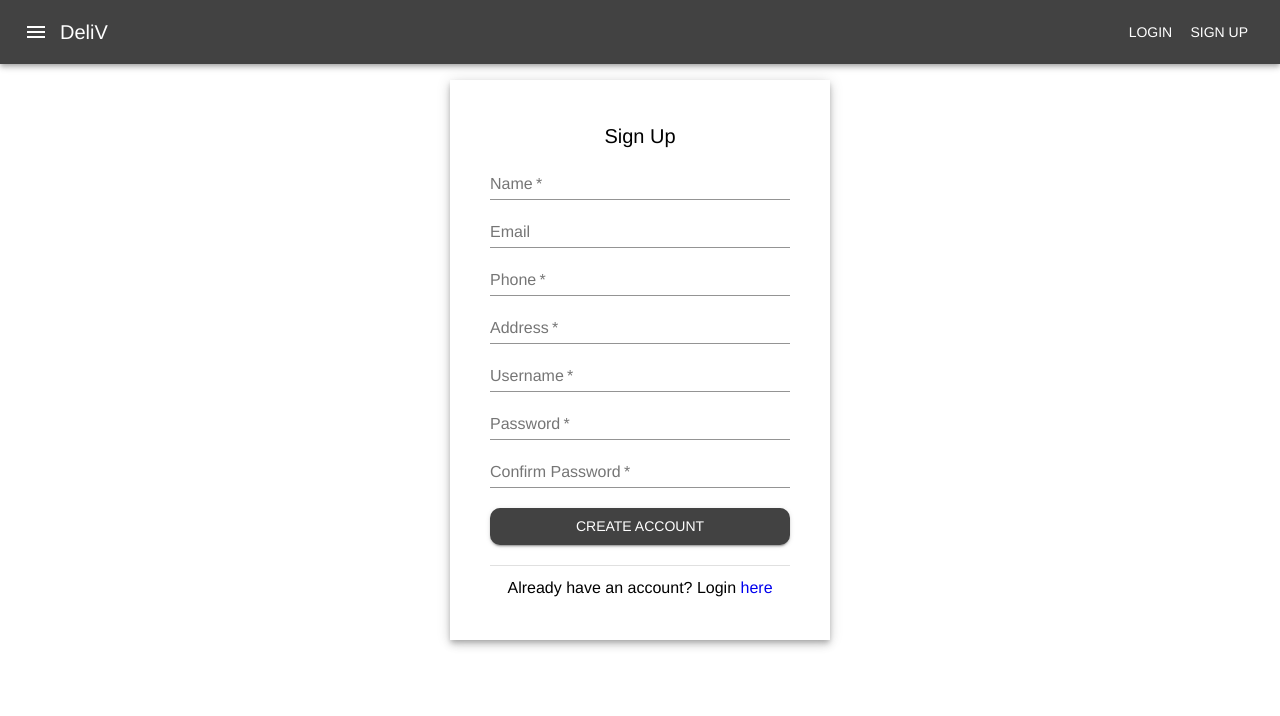
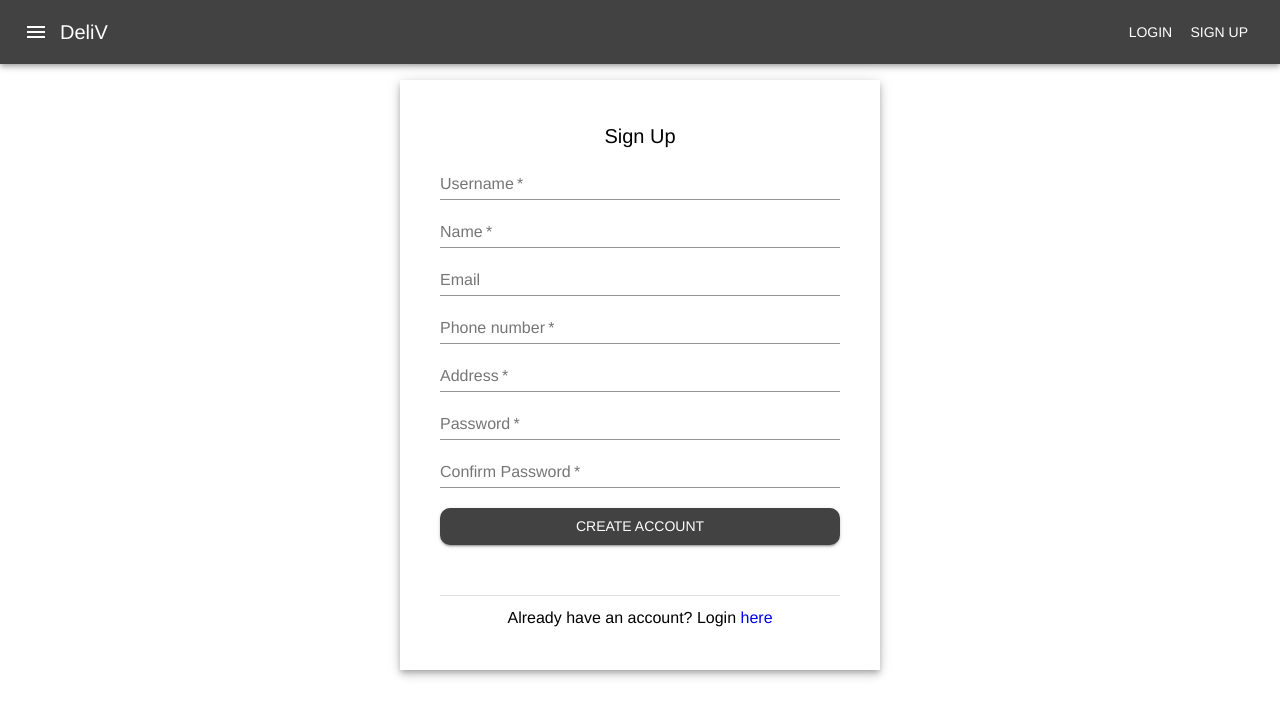
Before and after one commit to khaitruong922/food-ordering-app, a React (Create React App) app: page /signup in a window 1280 px wide. Shown: the top 716 px of the page. Built offline with nearby package versions, Linux system fonts and the light colour scheme; no server answers.

Commit message:
Finish integrating Register API

```diff
--- a/src/component/LoginPage.js
+++ b/src/component/LoginPage.js
@@ -37,7 +37,7 @@ export default function LoginPage() {
     if (user) return <Redirect to='/' />
 
     return (
-        <Box display='flex' flexDirection='column' alignItems='center' justifyContent='center' width={300} mx='auto' boxShadow={5} mt={2} p={5}>
+        <Box display='flex' flexDirection='column' alignItems='center' justifyContent='center' width={400} mx='auto' boxShadow={5} mt={2} p={5}>
             <Typography variant='h6'>Sign In</Typography>
             <form onSubmit={onFormSubmit}>
                 <TextField value={username} onChange={onUsernameChange} label="Username" fullWidth required />
--- a/src/component/SignUpPage.js
+++ b/src/component/SignUpPage.js
@@ -1,6 +1,8 @@
 import { Box, Button, makeStyles, TextField, Typography } from '@material-ui/core';
-import React from 'react';
+import React, { useState } from 'react';
 import { Link, Redirect } from 'react-router-dom';
+import api from '../api/api';
+import useInput from '../hook/useInput';
 import useAuthStore from '../store/useAuthStore';
 import AppDivider from '../styled-component/AppDivider';
 const useStyles = makeStyles((theme) => (
@@ -10,26 +12,77 @@ const useStyles = makeStyles((theme) => (
         },
         link: {
             textDecoration: "none",
+        },
+        error: {
+            fontWeight: 500,
+        },
+        success: {
+            color: '#0f0',
+            fontWeight: 500,
         }
     })
 )
+
+function FormMessage({ content, success }) {
+    const classes = useStyles()
+    if (success) return (<Typography align='center' className={classes.success}>{content}</Typography>)
+    return (<Typography align='center' className={classes.error} color='error'>{content}</Typography>)
+}
+
 export default function SignUpPage() {
     const classes = useStyles()
     const user = useAuthStore(state => state.user)
+
+    const { value: username, onChange: onUsernameChange } = useInput('')
+    const { value: name, onChange: onNameChange } = useInput('')
+    const { value: email, onChange: onEmailChange } = useInput('')
+    const { value: phoneNumber, onChange: onPhoneNumberChange } = useInput('')
+    const { value: address, onChange: onAddressChange } = useInput('')
+    const { value: password, onChange: onPasswordhange } = useInput('')
+    const { value: confirmPassword, onChange: onConfirmPasswordChange } = useInput('')
+    const [message, setMessage] = useState({ content: '', success: false })
+
+    const onFormSubmit = async (e) => {
+        e.preventDefault()
+        if (password !== confirmPassword) {
+            setMessage({ content: 'Passwords do not match', success: false, })
+            return
+        }
+        try {
+            const res = await api.post('/users', { username, name, email, phoneNumber, address, password })
+            setMessage({ content: 'Register account successfully!', success: true, })
+        }
+        catch (e) {
+            // Band aid for checking username violation - will fix later
+            if (e.response.data.statusCode === 500) {
+                setMessage({ content: 'Username is already taken!', success: false, })
+                return
+            }
+            const message = e.response.data.message[0]
+            setMessage({ content: message, success: false, })
+        }
+
+    }
+
     if (user) return (<Redirect to='/' />)
+
     return (
-        <Box display='flex' flexDirection='column' alignItems='center' justifyContent='center' width={300} mx='auto' boxShadow={5} mt={2} p={5}>
+        <Box display='flex' flexDirection='column' alignItems='center' justifyContent='center' width={400} mx='auto' boxShadow={5} mt={2} p={5}>
             <Typography variant='h6'>Sign Up</Typography>
-            <TextField label="Name" fullWidth required />
-            <TextField label="Email" fullWidth />
-            <TextField label="Phone" fullWidth required />
-            <TextField label="Address" fullWidth required />
-            <TextField label="Username" fullWidth required />
-            <TextField label="Password" type="password" fullWidth required />
-            <TextField label="Confirm Password" type="password" fullWidth required />
-            <Box height={20}></Box>
-            <Button className={classes.btn} type="submit" color='primary' variant="contained" fullWidth>Create Account</Button>
-            <Box height={20}></Box>
+            <form onSubmit={onFormSubmit}>
+                <TextField value={username} onChange={onUsernameChange} label="Username" fullWidth required />
+                <TextField value={name} onChange={onNameChange} label="Name" fullWidth required />
+                <TextField value={email} onChange={onEmailChange} label="Email" fullWidth />
+                <TextField value={phoneNumber} onChange={onPhoneNumberChange} label="Phone number" fullWidth required />
+                <TextField value={address} onChange={onAddressChange} label="Address" fullWidth required />
+                <TextField value={password} onChange={onPasswordhange} label="Password" type="password" fullWidth required />
+                <TextField value={confirmPassword} onChange={onConfirmPasswordChange} label="Confirm Password" type="password" fullWidth required />
+                <Box height={20}></Box>
+                <Button className={classes.btn} type="submit" color='primary' variant="contained" fullWidth>Create Account</Button>
+            </form>
+            <Box height={50} display='flex' alignItems='center' justifyContent='center'>
+                <FormMessage content={message.content} success={message.success} />
+            </Box>
             <AppDivider />
             <Box height={10}></Box>
             <Typography>Already have an account? Login <Link className={classes.link} to='/register'>here</Link></Typography>
```
